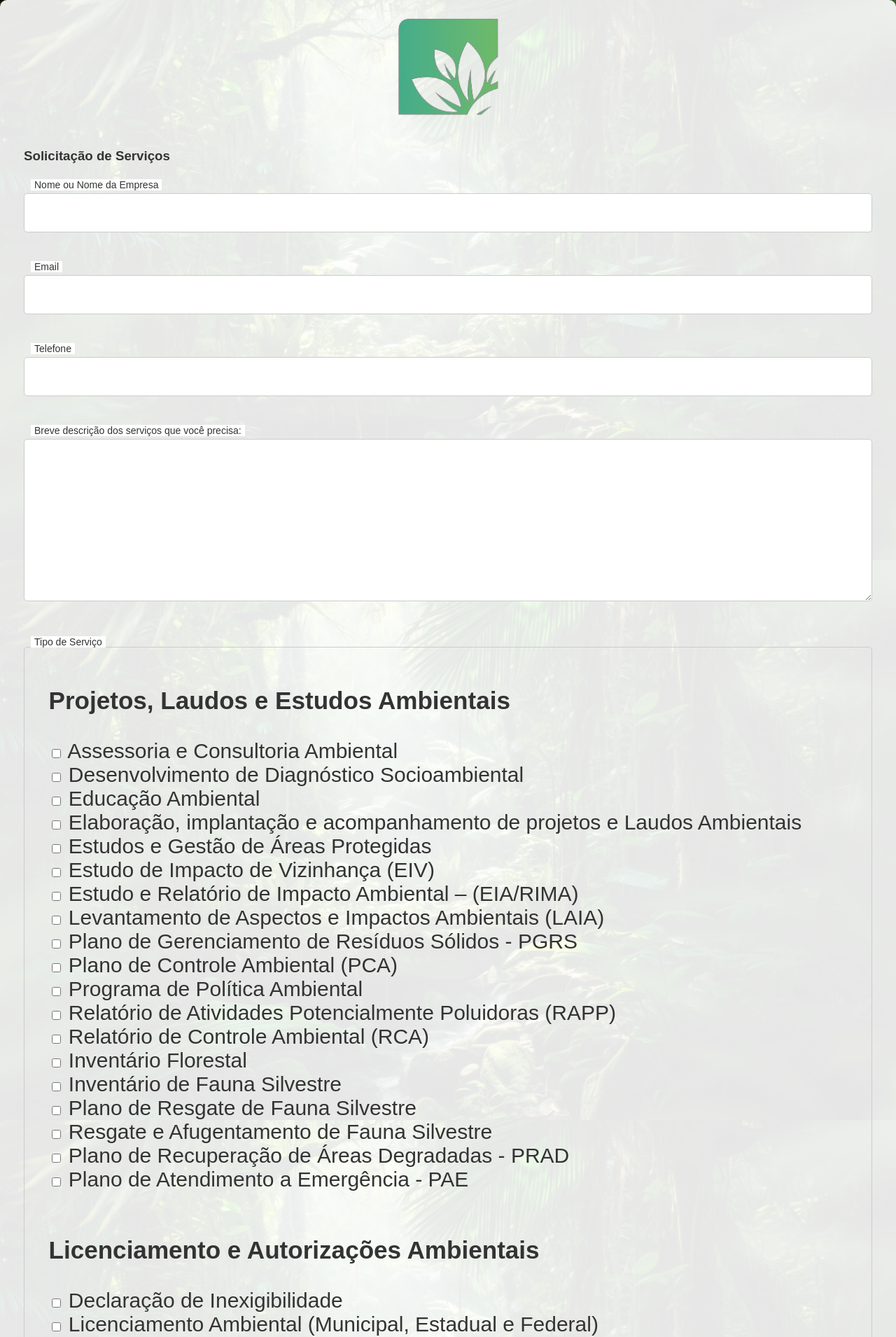
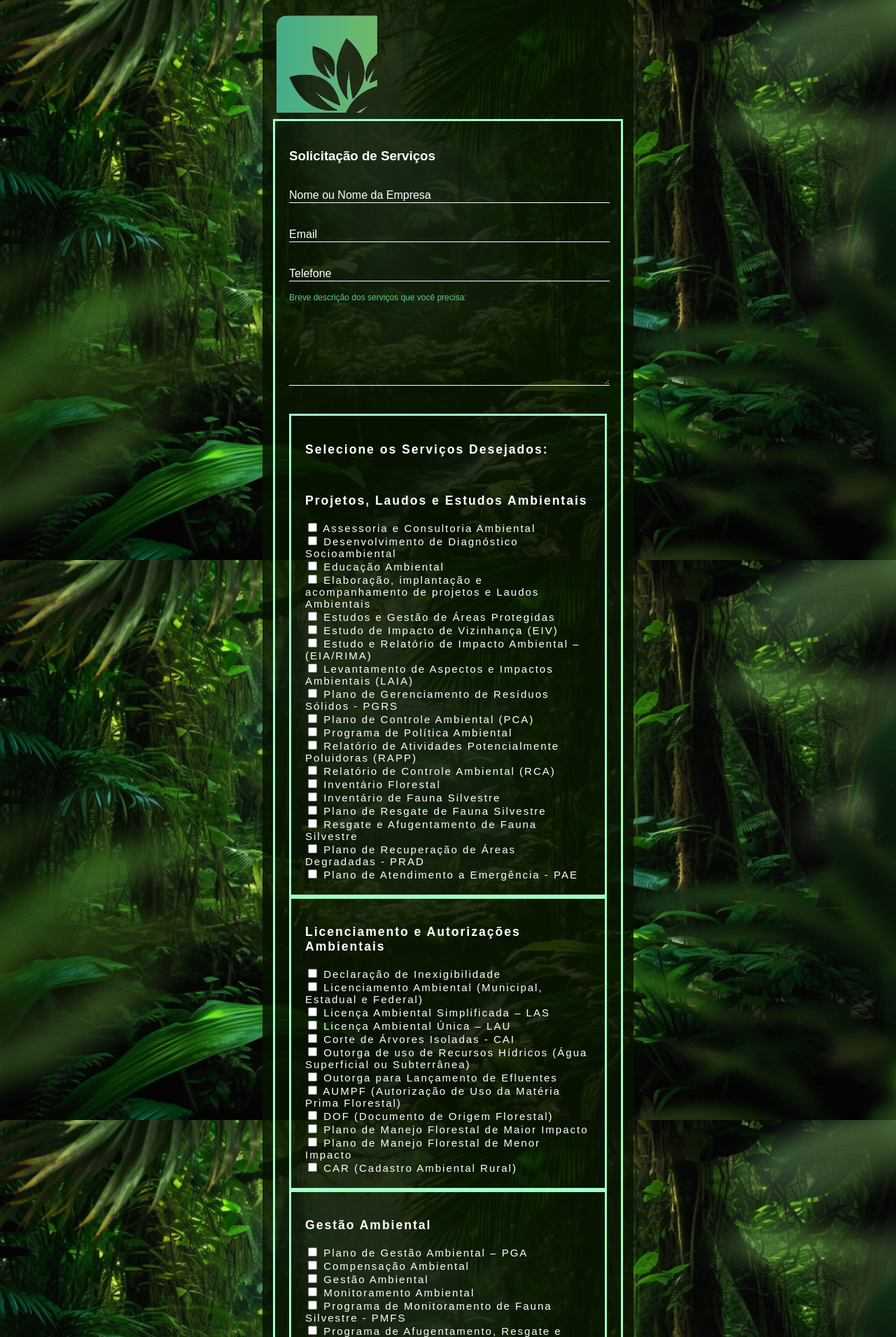
Before and after one commit to ochristopherfilipe/cadastromsprojetos, a PHP site: page / in a window 1280 px wide. Shown: the top 1910 px of the page at 70% size. Run offline with PHP 8.4, Linux system fonts and the light colour scheme; some libraries are stand-ins or nearby versions.

Commit message:
pre falta o ediel refazer tudo do jeito bom

```diff
--- a/index.php
+++ b/index.php
@@ -113,9 +113,10 @@ function enviarEmail($nome, $email, $telefone, $descricao_servicos, $tipo_servic
                     <br><br>
 
                     <div class="inputBox">
-                        <label for="tipo_servico" class="labelInput">Tipo de Serviço</label>
                         <div id="tipo_servico" class="inputUser">
                             <fieldset>
+                                <h3><b>Selecione os Serviços Desejados:</b></h3>
+                                <br>
                                 <h3>Projetos, Laudos e Estudos Ambientais</h3>
                                 <input type="checkbox" name="tipo_servico[]" value="Assessoria e Consultoria Ambiental"> Assessoria e Consultoria Ambiental<br>
                                 <input type="checkbox" name="tipo_servico[]" value="Desenvolvimento de Diagnóstico Socioambiental"> Desenvolvimento de Diagnóstico Socioambiental<br>
@@ -175,7 +176,7 @@ function enviarEmail($nome, $email, $telefone, $descricao_servicos, $tipo_servic
                     <br><br>
                     <div class="inputBox">
                         <textarea name="mensagem" id="mensagem" class="inputUser" rows="4"></textarea>
-                        <label for="mensagem" class="labelInput">Adicione uma observação ou deixa uma mensagem:</label>
+                        <label for="mensagem" class="labelInput">Adicione uma observação ou deixe uma mensagem:</label>
                     </div>
                     <br><br>
                     <input type="submit" name="submit" id="submit" value="Enviar">
--- a/style.css
+++ b/style.css
@@ -1,96 +1,83 @@
-/* Definindo o estilo geral do body */
-body {
+body{
+    font-family: Arial, Helvetica, sans-serif;
+    background-image: url('background.jpg');
+    background-size: cover;
+    background-repeat: no-repeat;
+    background-attachment: fixed;
     margin: 0;
     padding: 0;
-    font-family: Arial, sans-serif;
-    background: url('background.jpg') no-repeat center center fixed;
-    background-size: cover;
-    color: #333;
 }
-
-/* Centralizando o container principal */
-.container {
+.container{
     display: flex;
     justify-content: center;
     align-items: center;
-    min-height: 100vh;
+    height: 100vh;
 }
+.box{
+    color: white;
+    background-color: rgba(7, 19, 1, 0.863);
+    padding: 15px;
+    border-radius: 15px;
+    width: 80%;
+    max-width: 500px;
+    margin: auto;
+}
+fieldset{
+    border: 3px solid rgb(163, 255, 198);
+    padding: 20px;
+    margin: 0;
+}
+legend{
+    border: 1px solid rgb(94, 202, 135);
+    padding: 10px;
+    text-align: center;
+    background-color: rgb(94, 202, 135);
+    border-radius: 8px;
+}
+.inputBox{
+    position: relative;
+}
+.inputUser{
+    background: none;
+    border: none;
+    border-bottom: 1px solid white;
+    outline: none;
+    color: white;
+    font-size: 15px;
+    width: 100%;
+    letter-spacing: 2px;
+}
+.labelInput{
+    position: absolute;
+    top: 0px;
+    left: 0px;
+    pointer-events: none;
+    transition: .5s;
+}
+.inputUser:focus ~ .labelInput,
+.inputUser:valid ~ .labelInput{
+    top: -20px;
+    font-size: 12px;
+    color: rgb(94, 202, 135);
+}
+#data_nascimento{
+    border: none;
+    padding: 8px;
+    border-radius: 10px;
+    outline: none;
+    font-size: 15px;
+}
+#submit{
+    background-image: linear-gradient(to right,rgb(94, 202, 135), rgb(49, 151, 49));
+    width: 100%;
+    border: none;
+    padding: 15px;
+    color: white;
+    font-size: 15px;
+    cursor: pointer;
+    border-radius: 10px;
+}
+#submit:hover{
+    background-image: linear-gradient(to right,rgb(94, 202, 135), rgb(49, 151, 49));
 
-/* Estilizando a caixa do formulário */
-.box {
-    background-color: rgba(255, 255, 255, 0.9);
-    padding: 20px;
-    border-radius: 10px;
-    box-shadow: 0px 0px 10px rgba(0, 0, 0, 0.1);
-    width: 100%; /* Aumente ou diminua a porcentagem conforme necessário */
-    max-width: none; /* limite máximo de largura */
 }
-
-/* Estilizando o campo input e textarea */
-.inputBox {
-    position: relative;
-    margin-bottom: 20px;
-}
-
-.inputUser,
-input[type="submit"],
-textarea,
-select {
-    width: 100%;
-    padding: 10px;
-    border: 1px solid #ccc;
-    border-radius: 5px;
-    font-size: 30px;
-    margin-top: 5px;
-    box-sizing: border-box;
-}
-
-input[type="submit"] {
-    background-color: #4CAF50;
-    color: white;
-    cursor: pointer;
-    transition: background-color 0.3s;
-}
-
-input[type="submit"]:hover {
-    background-color: #45a049;
-}
-
-/* Estilizando a label */
-.labelInput {
-    position: absolute;
-    top: -15px;
-    left: 10px;
-    font-size: 14px;
-    background-color: white;
-    padding: 0 5px;
-}
-
-/* Estilizando a logo */
-.logo {
-    display: block;
-    margin: 0 auto 20px auto;
-    width: 150px;
-    height: auto;
-}
-
-fieldset {
-    border: none;
-}
-
-legend {
-    font-size: 24px;
-    font-weight: bold;
-    margin-bottom: 20px;
-    text-align: center;
-}
-
-@media (max-width: 600px) {
-    .box {
-        padding: 15px;
-    }
-
-    input[type="submit"] {
-        font-size: 14px;
-    }
-}
```
